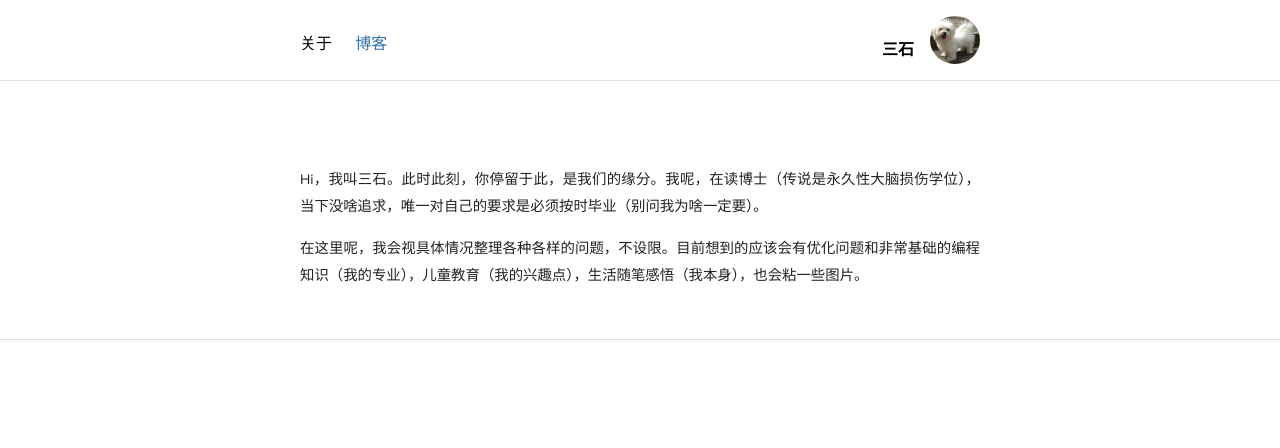
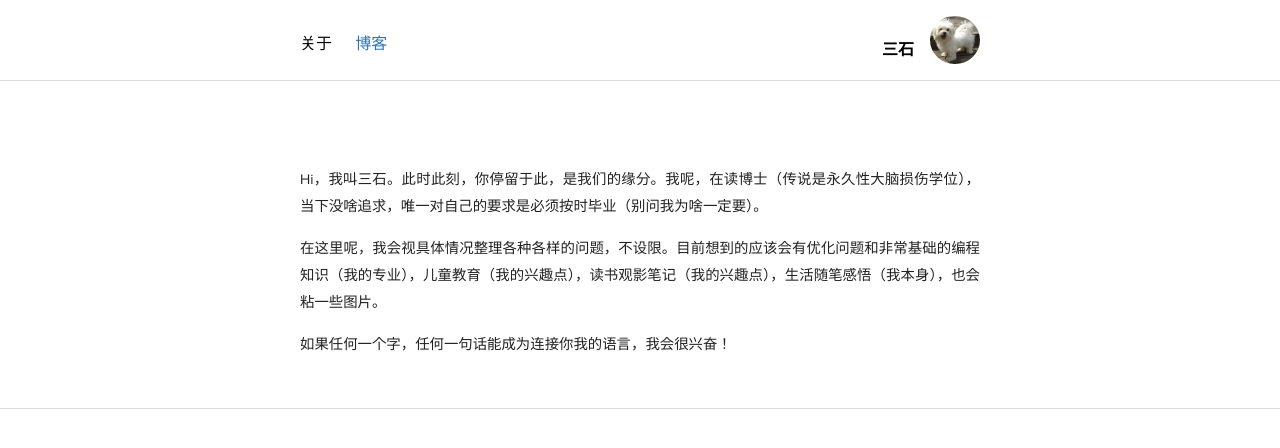
Before and after one commit to shirleysteve/1, a Jekyll site: the page built from index.html, in a window 1280 px wide. Shown: the top 448 px of the page. Built offline with Jekyll 4.4.1, drawn with Linux system fonts in a browser that asks for light colours; nearby versions of some CDN libraries.

Commit message:
Update index.html

```diff
--- a/index.html
+++ b/index.html
@@ -24,10 +24,12 @@ Hi，我叫三石。此时此刻，你停留于此，是我们的缘分。我呢
  </p>
 
  <p>
-在这里呢，我会视具体情况整理各种各样的问题，不设限。目前想到的应该会有优化问题和非常基础的编程知识（我的专业），儿童教育（我的兴趣点），生活随笔感悟（我本身），也会粘一些图片。
+在这里呢，我会视具体情况整理各种各样的问题，不设限。目前想到的应该会有优化问题和非常基础的编程知识（我的专业），儿童教育（我的兴趣点），读书观影笔记（我的兴趣点），生活随笔感悟（我本身），也会粘一些图片。
  </p>
 
-
+ <p>
+  如果任何一个字，任何一句话能成为连接你我的语言，我会很兴奋！
+ </p>
 <!--
  <p>
 可以是纯粹的科学研究的整理，可以单纯是心理过程的再现，但不能是经历的备忘录，写经历可以，必须加以分析，否则经历只是零碎的事实，与心智无关。当然了，偶尔贴贴图片也是很好地。
```
